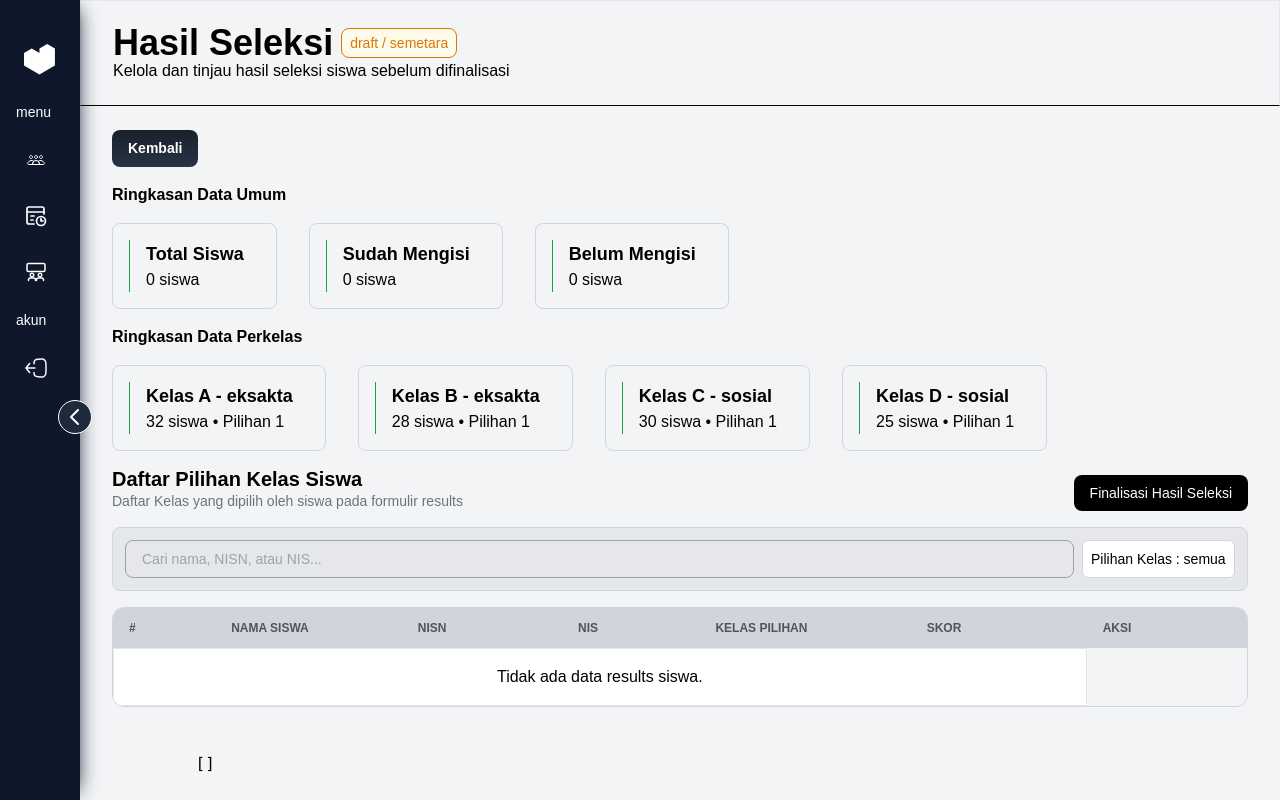
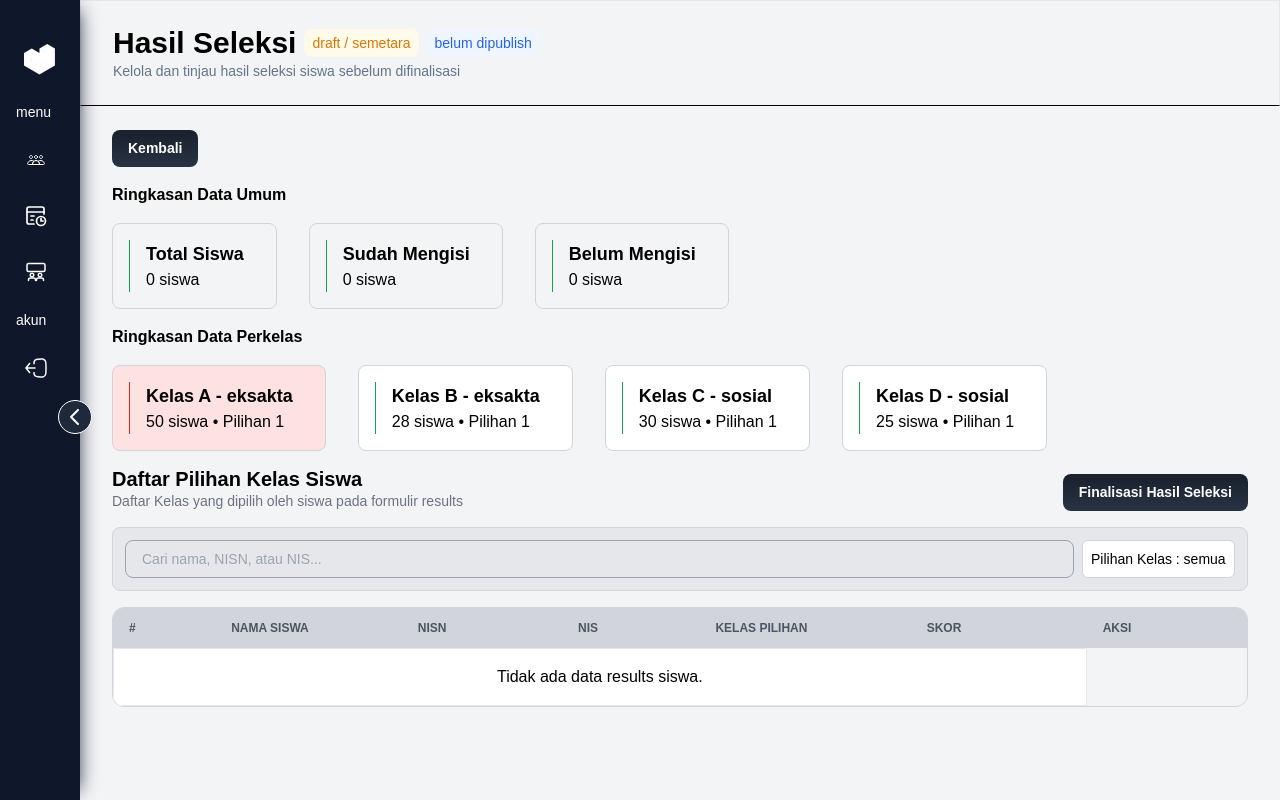
Before and after one commit to mat-te123/School-Class-System, a Laravel app: template resources/views/auth/hasil-kelas/index.blade.php in a window 1280 px wide. Run offline with Laravel 12, Linux system fonts and the light colour scheme; the template is opened without the code that fills it, so the values that code supplies are empty; style sheets or scripts are compiled from the project's sources; parts of the project's set-up code (start-up, migrations or seed data) failed here and were passed over; some libraries are stand-ins or nearby versions.

Commit message:
feat : added unplished button feat : added publsihed or unpublished label

```diff
--- a/resources/views/auth/hasil-kelas/index.blade.php
+++ b/resources/views/auth/hasil-kelas/index.blade.php
@@ -8,24 +8,31 @@
 
         <div class="flex flex-col py-6 px-8 border border-b-black">
             <div class="flex flex-row items-center gap-2">
-                <h1 class="text-4xl leading-9 font-semibold">
+                <h1 class="mainTitle">
                     Hasil Seleksi
                 </h1>
                 @if (!$isFinal)
-                    <span
-                        class="text-sm leading-5 font-medium bg-amber-50 text-amber-600 px-2 py-1 rounded-lg border border-amber-600">
+                    <span class="text-sm leading-5 font-medium bg-amber-50 text-amber-600 px-2 py-1 rounded-lg">
                         draft / semetara
                     </span>
                 @else
-                    <span
-                        class="text-sm leading-5 font-medium bg-green-50 text-green-600 px-4 py-1 rounded-lg border border-green-600">
+                    <span class="text-sm leading-5 font-medium bg-purple-50 text-purple-600 px-4 py-1 rounded-lg ">
                         final
+                    </span>
+                @endif
+                @if (!$isPublished)
+                    <span class="text-sm leading-5 font-medium bg-blue-50 text-blue-600 px-2 py-1 rounded-lg ">
+                        belum dipublish
+                    </span>
+                @else
+                    <span class="text-sm leading-5 font-medium bg-green-50 text-green-600 px-2 py-1 rounded-lg">
+                        sudah dipublish
                     </span>
                 @endif
 
             </div>
 
-            <span class="text-md leading-5 font-medium">
+            <span class="subTitle">
                 Kelola dan tinjau hasil seleksi siswa sebelum difinalisasi
             </span>
         </div>
@@ -72,7 +79,7 @@
                         'Kelas A' => [
                             'title' => 'Kelas A',
                             // ini place holder
-                            'count' => 32,
+                            'count' => 50,
                             'rumpun' => 'eksakta',
                         ],
                         'Kelas B' => [
@@ -96,8 +103,9 @@
                     ];
                 @endphp
                 @foreach ($class as $key => $value)
-                    <div class="flex flex-col p-4 border border-gray-300 rounded-lg gap-2 w-fit">
-                        <div class="flex flex-col border-l border-green-600 px-4">
+                    <div class="flex flex-col p-4 border {{ $value['count'] > 32 ? 'bg-red-100' : 'bg-white' }} border-gray-300 rounded-lg gap-2 w-fit">
+                        <div
+                            class="flex flex-col border-l {{ $value['count'] > 32 ? 'border-red-600' : 'border-green-600' }} px-4">
                             <span class="text-lg font-semibold">{{ $value['title'] }} - {{ $value['rumpun'] }}</span>
                             <span class="text-base font-normal">{{ $value['count'] }} siswa • Pilihan 1</span>
                         </div>
@@ -122,7 +130,7 @@
                         ModalUrl='{{ route('admin.hasil-penjurusan.lock') }}';
                         mainTitle='Finalisasi Hasil Seleksi Siswa' ;
                         subTitle='Apakah anda yakin ingin memfinalisasi hasil seleksi siswa untuk periode ini? Setelah difinalisasi, data tidak dapat diubah lagi.' "
-                        class="bg-black text-sm text-white whitespace-nowrap h-fit px-4 py-2 rounded-lg hover:bg-gray-800 transition-all duration-100 ease-in-out active:shadow-lg">
+                        class="primary-button w-fit whitespace-nowrap">
                         Finalisasi Hasil Seleksi
                     </button>
                 @else
@@ -133,18 +141,27 @@
                             ModalUrl='{{ route('admin.hasil-penjurusan.unlock') }}'
                         ; mainTitle='Buka Finalisasi Hasil Seleksi Siswa';
                         subTitle='Apakah anda yakin ingin membuka finalisasi hasil seleksi siswa untuk periode ini? Setelah dibuka, data dapat diubah kembali.'"
-                            class="bg-black
-                            text-sm text-white whitespace-nowrap h-fit px-4 py-2 rounded-lg hover:bg-gray-800
-                            transition-all duration-100 ease-in-out active:shadow-lg">
+                            class="negative-primary-button whitespace-nowrap w-fit">
                             Buka Finalisasi
                         </button>
-                        <button type="button"
-                            @click="showConfirmModal = true; ModalUrl='{{ route('admin.hasil-penjurusan.publish') }}';
+                        @if ($isPublished)
+                            <button type="button"
+                                @click="showConfirmModal = true; ModalUrl='{{ route('admin.hasil-penjurusan.unpublish') }}';
+                        mainTitle='Batalkan Publikasi Hasil Seleksi';
+                        subTitle='Apakah anda yakin ingin membatalkan publikasi hasil seleksi siswa untuk periode ini? Setelah dibatalkan, data tidak dapat diakses oleh siswa.'"
+                                class="primary-button whitespace-nowrap w-fit">
+                                Batalkan Publikasi Hasil Seleksi
+                            </button>
+                        @else
+                            <button type="button"
+                                @click="showConfirmModal = true; ModalUrl='{{ route('admin.hasil-penjurusan.publish') }}';
                         mainTitle='Publikasikan Hasil Seleksi Siswa';
                         subTitle='Apakah anda yakin ingin mempublikasikan hasil seleksi siswa untuk periode ini? Setelah dipublikasikan, data dapat diakses oleh siswa.'"
-                            class="bg-black text-sm text-white whitespace-nowrap h-fit px-4 py-2 rounded-lg hover:bg-gray-800 transition-all duration-100 ease-in-out active:shadow-lg">
-                            Publikasikan Hasil Seleksi
-                        </button>
+                                class="primary-button whitespace-nowrap w-fit">
+                                Publikasikan Hasil Seleksi
+                            </button>
+                        @endif
+
                     </div>
                 @endif
 
@@ -238,9 +255,6 @@
             </div>
 
         </div>
-        <pre>
-            {{ json_encode($isFinal, JSON_PRETTY_PRINT) }}
-        </pre>
         <x-hasil-seleksi-confirm-modal />
 
     </div>
```
